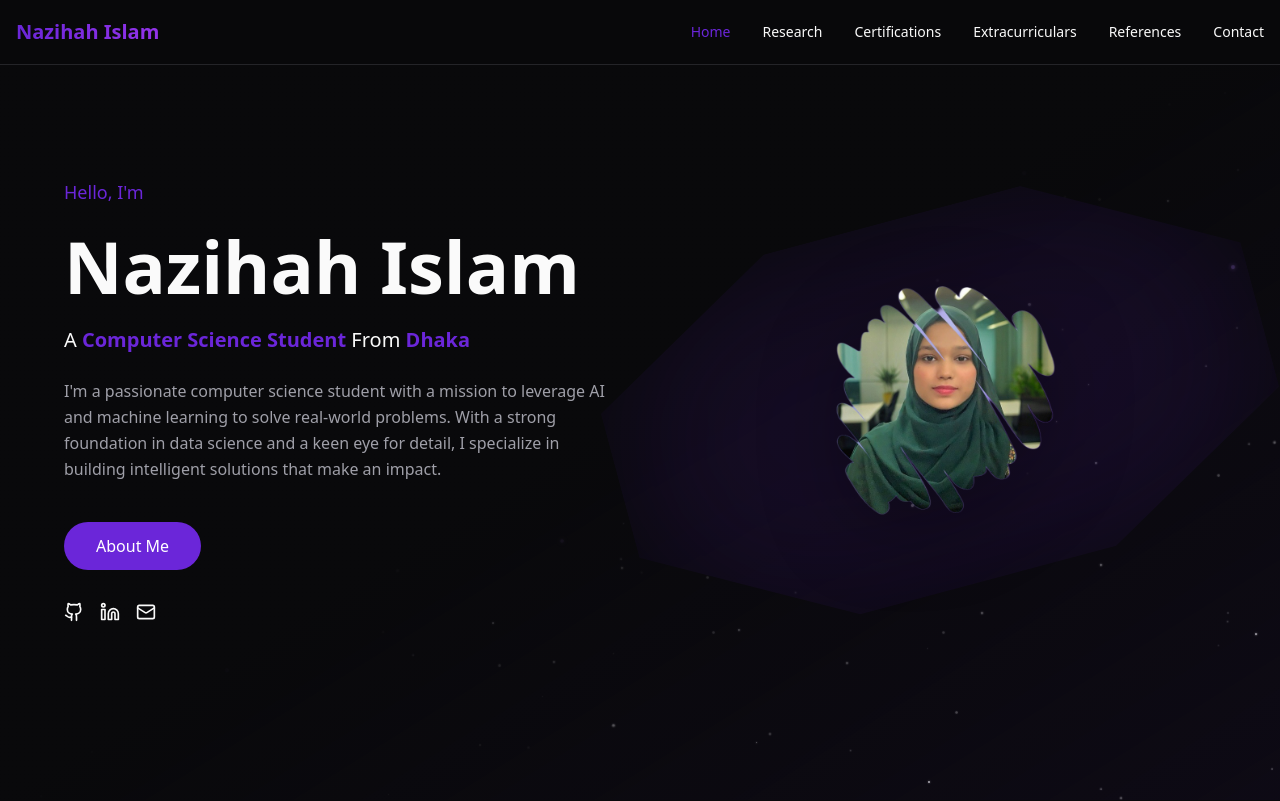
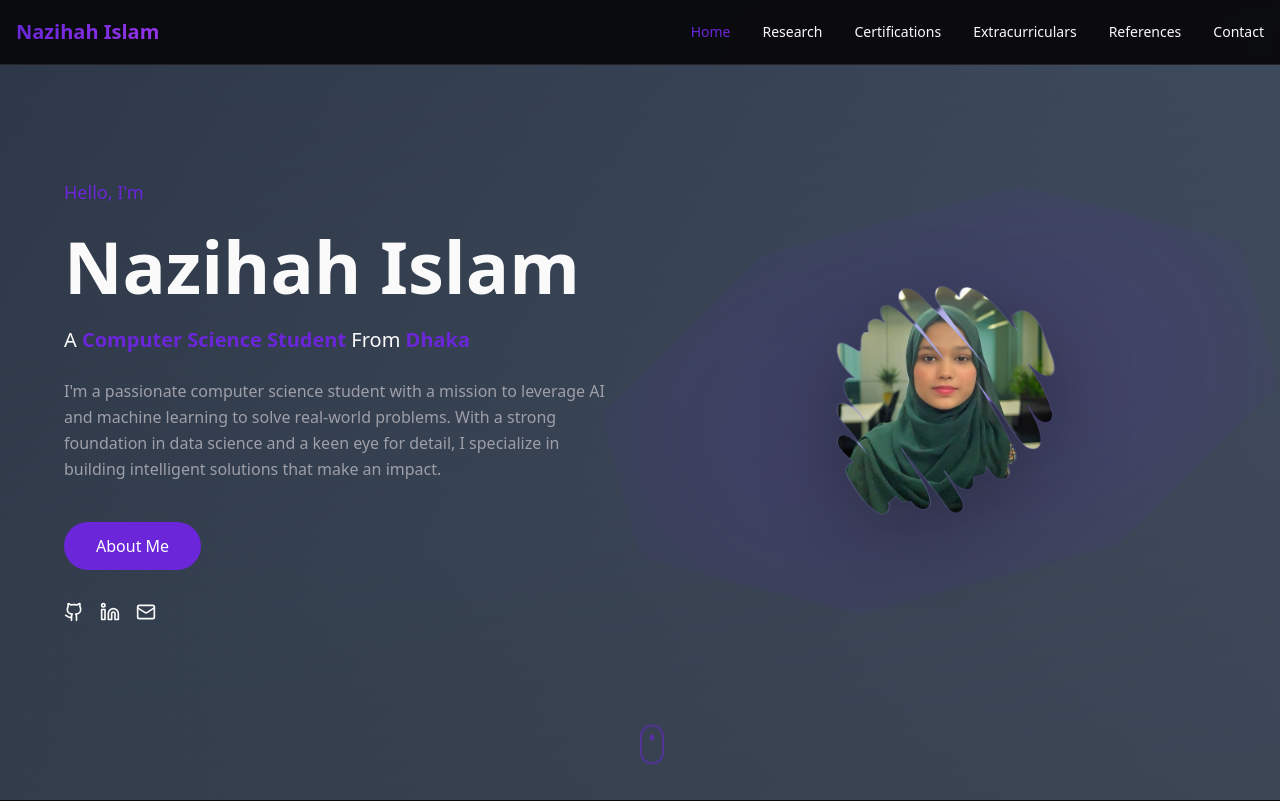
Before and after one commit to Nazihahaha/nazihahislam, a React (Vite) app: page / in a window 1280 px wide. Shown: the top 801 px of the page. Built offline with nearby package versions, Linux system fonts and the light colour scheme; the HTML template or start-up script is replaced by a standard one.

Commit message:
Refactor: Update background and add mouse icon

```diff
--- /dev/null
+++ b/src/components/GradientBackground.tsx
@@ -0,0 +1,29 @@
+const GradientBackground = () => {
+  return (
+    <div className="fixed inset-0 -z-10 overflow-hidden">
+      {/* Main gradient background */}
+      <div className="absolute inset-0 bg-gradient-to-br from-[#2d3748] via-[#3d4a5c] to-[#4a5568]" />
+
+      {/* Dot pattern overlay in corners */}
+      <div
+        className="absolute bottom-0 left-0 w-64 h-64 opacity-30"
+        style={{
+          backgroundImage: `radial-gradient(circle, rgba(239, 68, 68, 0.3) 1px, transparent 1px)`,
+          backgroundSize: '20px 20px',
+        }}
+      />
+      <div
+        className="absolute top-0 right-0 w-64 h-64 opacity-20"
+        style={{
+          backgroundImage: `radial-gradient(circle, rgba(59, 130, 246, 0.2) 1px, transparent 1px)`,
+          backgroundSize: '20px 20px',
+        }}
+      />
+
+      {/* Subtle overlay gradient */}
+      <div className="absolute inset-0 bg-gradient-to-t from-background/20 to-transparent" />
+    </div>
+  );
+};
+
+export default GradientBackground;
--- a/src/components/Hero.tsx
+++ b/src/components/Hero.tsx
@@ -4,7 +4,7 @@ import profileImage from "@/assets/image5.jpg";
 
 const Hero = () => {
   return (
-    <section className="relative min-h-screen flex items-center justify-center overflow-hidden px-4 sm:px-6 lg:px-8 bg-gradient-to-br from-background via-background to-primary/5">
+    <section className="relative min-h-screen flex items-center justify-center overflow-hidden px-4 sm:px-6 lg:px-8">
       <div className="container max-w-7xl mx-auto">
         <div className="grid lg:grid-cols-2 gap-12 items-center">
           {/* Text content */}
--- /dev/null
+++ b/src/components/ScrollIndicator.tsx
@@ -0,0 +1,13 @@
+import { MousePointer2 } from "lucide-react";
+
+const ScrollIndicator = () => {
+  return (
+    <div className="absolute bottom-8 left-1/2 -translate-x-1/2 flex flex-col items-center gap-2 animate-bounce">
+      <div className="w-6 h-10 border-2 border-primary/50 rounded-full flex items-start justify-center p-2">
+        <div className="w-1.5 h-1.5 bg-primary rounded-full animate-pulse" />
+      </div>
+    </div>
+  );
+};
+
+export default ScrollIndicator;
--- a/src/pages/Certifications.tsx
+++ b/src/pages/Certifications.tsx
@@ -3,6 +3,8 @@ import { Card, CardContent, CardDescription, CardHeader, CardTitle } from "@/com
 import { Button } from "@/components/ui/button";
 import Navbar from "@/components/Navbar";
 import Footer from "@/components/Footer";
+import GradientBackground from "@/components/GradientBackground";
+import ScrollIndicator from "@/components/ScrollIndicator";
 import datacampIcon from "@/assets/datacamp-icon.png";
 import deeplearningIcon from "@/assets/deeplearning-icon.png";
 
@@ -65,9 +67,11 @@ const Certifications = () => {
   ];
 
   return (
-    <div className="min-h-screen bg-gradient-to-br from-background via-background to-primary/5">
+    <div className="min-h-screen">
+      <GradientBackground />
       <Navbar />
-      <div className="pt-24 pb-16 px-4">
+      <div className="pt-24 pb-16 px-4 relative">
+        <ScrollIndicator />
         <div className="container mx-auto max-w-6xl">
           <div className="text-center mb-12 animate-fade-in">
             <p className="text-primary text-lg font-medium mb-2">Hello, I'm</p>
--- a/src/pages/Contact.tsx
+++ b/src/pages/Contact.tsx
@@ -6,6 +6,8 @@ import { Button } from "@/components/ui/button";
 import { Label } from "@/components/ui/label";
 import Navbar from "@/components/Navbar";
 import Footer from "@/components/Footer";
+import GradientBackground from "@/components/GradientBackground";
+import ScrollIndicator from "@/components/ScrollIndicator";
 import { useState } from "react";
 import { useToast } from "@/hooks/use-toast";
 import emailjs from "@emailjs/browser";
@@ -92,9 +94,11 @@ const Contact = () => {
   };
 
   return (
-    <div className="min-h-screen bg-gradient-to-br from-background via-background to-primary/5">
+    <div className="min-h-screen">
+      <GradientBackground />
       <Navbar />
-      <div className="pt-24 pb-16 px-4">
+      <div className="pt-24 pb-16 px-4 relative">
+        <ScrollIndicator />
         <div className="container mx-auto max-w-6xl">
           <div className="text-center mb-12 animate-fade-in">
             <p className="text-primary text-lg font-medium mb-2">Hello, I'm</p>
--- a/src/pages/Hobbies.tsx
+++ b/src/pages/Hobbies.tsx
@@ -3,6 +3,8 @@ import { Card, CardContent, CardDescription, CardHeader, CardTitle } from "@/com
 import { Badge } from "@/components/ui/badge";
 import Navbar from "@/components/Navbar";
 import Footer from "@/components/Footer";
+import GradientBackground from "@/components/GradientBackground";
+import ScrollIndicator from "@/components/ScrollIndicator";
 import photography1 from "@/assets/photography-1.png";
 import photography2 from "@/assets/photography-2.png";
 import photography3 from "@/assets/photography-3.png";
@@ -134,9 +136,11 @@ const Hobbies = () => {
   ];
 
   return (
-    <div className="min-h-screen bg-gradient-to-br from-background via-background to-primary/5">
+    <div className="min-h-screen">
+      <GradientBackground />
       <Navbar />
-      <div className="pt-24 pb-16 px-4">
+      <div className="pt-24 pb-16 px-4 relative">
+        <ScrollIndicator />
         <div className="container mx-auto max-w-6xl">
           {/* Hero Header */}
           <div className="text-center mb-16 animate-fade-in">
--- a/src/pages/Index.tsx
+++ b/src/pages/Index.tsx
@@ -5,14 +5,18 @@ import Skills from "@/components/Skills";
 import Projects from "@/components/Projects";
 import Navbar from "@/components/Navbar";
 import Footer from "@/components/Footer";
-import StarryBackground from "@/components/StarryBackground";
+import GradientBackground from "@/components/GradientBackground";
+import ScrollIndicator from "@/components/ScrollIndicator";
 
 const Index = () => {
   return (
     <div className="min-h-screen">
-      <StarryBackground />
+      <GradientBackground />
       <Navbar />
-      <Hero />
+      <div className="relative">
+        <Hero />
+        <ScrollIndicator />
+      </div>
       <Experience />
       <Projects />
       <Skills />
--- a/src/pages/References.tsx
+++ b/src/pages/References.tsx
@@ -1,6 +1,7 @@
 import Navbar from "@/components/Navbar";
 import Footer from "@/components/Footer";
-import StarryBackground from "@/components/StarryBackground";
+import GradientBackground from "@/components/GradientBackground";
+import ScrollIndicator from "@/components/ScrollIndicator";
 import { Card, CardContent, CardHeader, CardTitle } from "@/components/ui/card";
 import { Avatar, AvatarImage, AvatarFallback } from "@/components/ui/avatar";
 import { Mail, MapPin, Phone } from "lucide-react";
@@ -9,11 +10,12 @@ import iqbalProfile from "@/assets/iqbal-profile.jpg";
 
 const References = () => {
   return (
-    <div className="min-h-screen bg-gradient-to-br from-background via-background to-primary/5">
-      <StarryBackground />
+    <div className="min-h-screen">
+      <GradientBackground />
       <Navbar />
 
-      <main className="container mx-auto px-4 pt-24 pb-16">
+      <main className="container mx-auto px-4 pt-24 pb-16 relative">
+        <ScrollIndicator />
         <div className="max-w-5xl mx-auto">
           <div className="text-center mb-12 animate-fade-in">
             <p className="text-primary text-lg font-medium mb-2">Hello, I'm</p>
--- a/src/pages/ResearchExperience.tsx
+++ b/src/pages/ResearchExperience.tsx
@@ -1,6 +1,7 @@
 import Navbar from "@/components/Navbar";
 import Footer from "@/components/Footer";
-import StarryBackground from "@/components/StarryBackground";
+import GradientBackground from "@/components/GradientBackground";
+import ScrollIndicator from "@/components/ScrollIndicator";
 import { Card, CardContent, CardDescription, CardHeader, CardTitle } from "@/components/ui/card";
 import { Badge } from "@/components/ui/badge";
 import { FileText } from "lucide-react";
@@ -35,11 +36,12 @@ const ResearchExperience = () => {
   ];
 
   return (
-    <div className="min-h-screen bg-gradient-to-br from-background via-background to-primary/5">
-      <StarryBackground />
+    <div className="min-h-screen">
+      <GradientBackground />
       <Navbar />
 
       <main className="relative z-10 pt-20">
+        <ScrollIndicator />
         <div className="container mx-auto px-4 py-16">
           {/* Header Section */}
           <div className="max-w-4xl mx-auto mb-12 text-center animate-fade-in">
```
